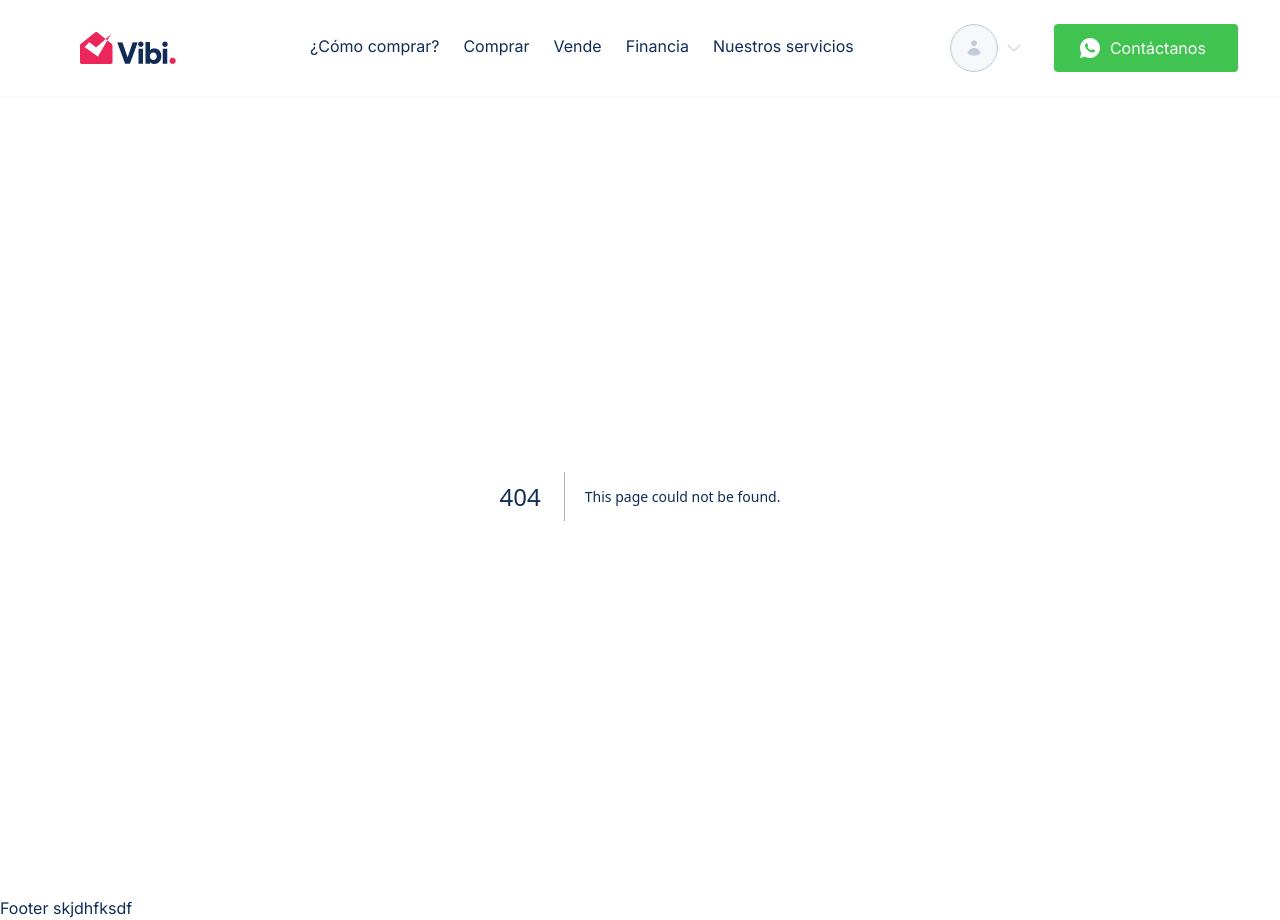
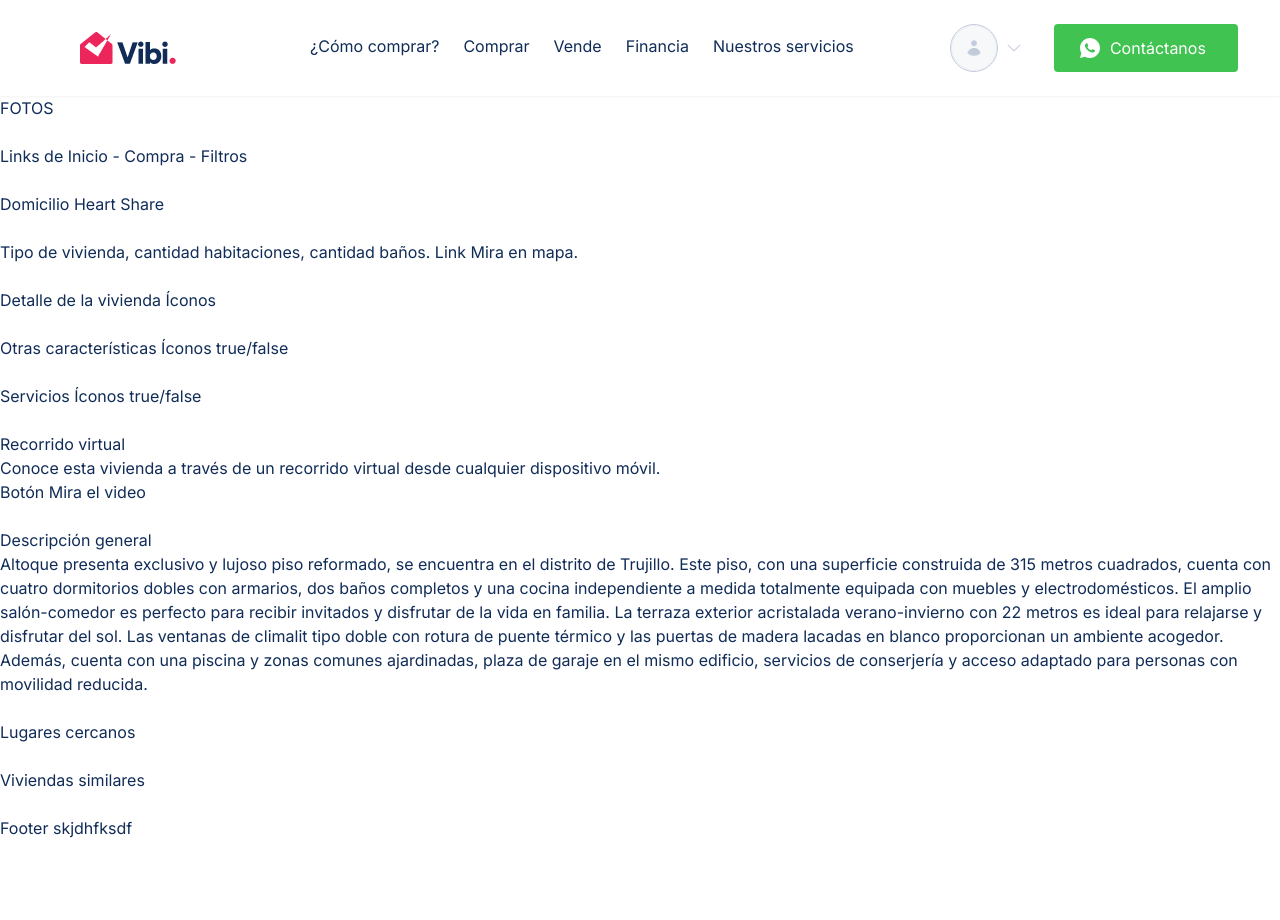
Before and after one commit to gastondvoskin/vibi, a Next.js app in the folder vibi-client/: page /compra/detalle in a window 1280 px wide. Before the commit this address had no page. After the commit the page ends 840 px from the top, so only its background shows below. Built offline with nearby package versions, Linux system fonts and the light colour scheme.

Commit message:
View of detalle: content structure (WIP)

```diff
--- /dev/null
+++ b/vibi-client/app/compra/detalle/page.tsx
@@ -0,0 +1,77 @@
+
+
+const Detalle = () => {
+  return (
+    <div>
+        <section>
+            FOTOS
+        </section>
+        <br />
+
+        <section>
+            Links de Inicio - Compra - Filtros
+        </section>
+        <br />
+
+        <section>
+            Domicilio
+            Heart
+            Share
+        </section>
+        <br />
+
+        <section>
+            Tipo de vivienda, cantidad habitaciones, cantidad baños.
+            Link Mira en mapa.
+        </section>
+        <br />
+
+        <section>
+            Detalle de la vivienda
+            Íconos
+        </section>
+        <br />
+
+        <section>
+            Otras características
+            Íconos true/false
+        </section>
+        <br />
+
+        <section>
+            Servicios
+            Íconos true/false
+        </section>
+        <br />
+
+        <section>
+            <h1>Recorrido virtual</h1>
+            <p>Conoce esta vivienda a través de un recorrido virtual desde cualquier dispositivo móvil.</p>
+            Botón Mira el video
+        </section>
+        <br />
+
+        <section>
+            <h1>Descripción general</h1>
+            <p>Altoque presenta exclusivo y lujoso piso reformado, se encuentra en el distrito de Trujillo.
+                Este piso, con una superficie construida de 315 metros cuadrados, cuenta con cuatro dormitorios dobles con armarios, dos baños completos y una cocina independiente a medida totalmente equipada con muebles y electrodomésticos.
+                El amplio salón-comedor es perfecto para recibir invitados y disfrutar de la vida en familia. La terraza exterior acristalada verano-invierno con 22 metros es ideal para relajarse y disfrutar del sol. Las ventanas de climalit tipo doble con rotura de puente térmico y las puertas de madera lacadas en blanco proporcionan un ambiente acogedor.
+                Además, cuenta con una piscina y zonas comunes ajardinadas, plaza de garaje en el mismo edificio, servicios de conserjería y acceso adaptado para personas con movilidad reducida.</p>
+        </section>
+        <br />
+
+        <section>
+            Lugares cercanos
+        </section>
+        <br />
+
+        <section>
+            Viviendas similares
+        </section>
+        <br />
+
+    </div>
+  )
+}
+
+export default Detalle
--- a/vibi-client/components/Card.tsx
+++ b/vibi-client/components/Card.tsx
@@ -1,4 +1,7 @@
+'use client';
 import Image from "next/image";
+import Link from "next/link";
+
 interface CardInterface {
   property: any,
   propertyAddress: any,
@@ -13,11 +16,15 @@ const Card = ({
   propertyDetail,
 }: CardInterface) => {
 
+  const viewDetail = () => {
+
+  };
+
   return (
-    <div className="m-4 w-80 h-96 border-solid border-2 border-vibiDarkBlue rounded-lg">
+    <Link href="/compra/detalle">
+      <div onClick={viewDetail} className="m-4 w-80 h-96 border-solid border-2 border-vibiDarkBlue rounded-lg">
         <Image src={property.urls_photos[0]} alt="Foto" width={363} height={205} className="rounded-t-md" />
         {/* a futuro un slide, llega un array de urls */}
-      {/* Tipo de propiedad */}
         <h1>{propertyAddress.property_type}</h1>
         <h1>Precio: {property.final_price}</h1>
         <h1>Precio tachado: {property.final_price}</h1>
@@ -28,6 +35,8 @@ const Card = ({
         {/* <h1>Garage: De dónde saco esta data?</h1> */} {/* parking? */}
         <h1>Detalles: tiene lujos... {propertyDetail.luxury ? "Sí" : "No"}</h1>
       </div>
+
+    </Link>
   );
 };
 
```
Lines whose indentation alone changed are shown as unchanged.
